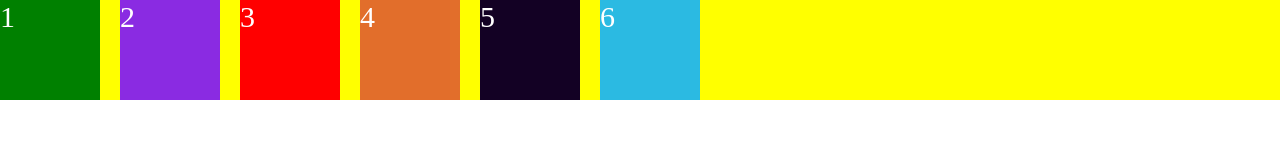
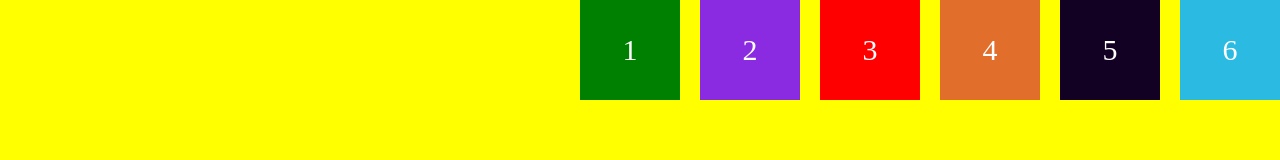
Before and after one commit to Kaksie-codes/frontend-developement-guide, a plain HTML site: page flexbox.html in a window 1280 px wide. Drawn offline with Linux system fonts and the light colour scheme.

Commit message:
Update flexbox.html

```diff
--- a/flexbox.html
+++ b/flexbox.html
@@ -14,12 +14,19 @@
             background-color: yellow;
             display: flex;
             gap: 20px;
+            height: 100vh;
+            /* align-items: center; */
+            flex-direction: row;
+            justify-content: flex-end;
         }
         .box{
             width: 100px;
             height: 100px;
             color: #ffffff;
             font-size: 30px;
+            align-items: center;
+            justify-content: center;
+            display: flex;
             /* margin-right: 20px;     */
         }
         .box:nth-child(2){
```
